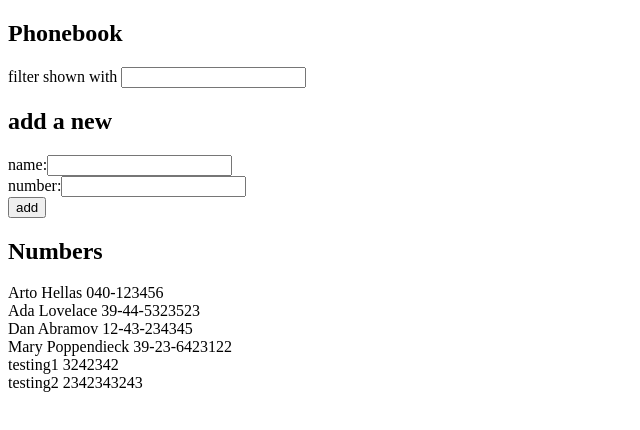
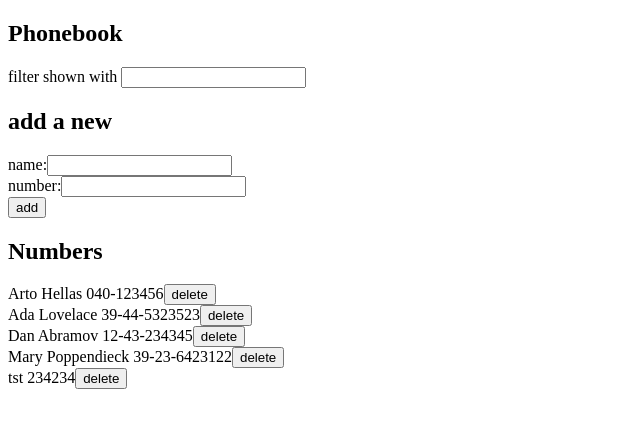
Before and after one commit to xsmh/fullstackopen, a React (Vite) app in the folder part2/phonebook/: page / in a window 1280 px wide. Shown: the top 430 px of the page, without its empty margins (0-640 px from the left). Built offline with nearby package versions, Linux system fonts and the light colour scheme; data requests are answered from the project's data file.

Commit message:
Add entry deletion

```diff
--- a/part2/phonebook/db.json
+++ b/part2/phonebook/db.json
@@ -1,34 +1,29 @@
 {
   "persons": [
     {
+      "id": "1",
       "name": "Arto Hellas",
-      "number": "040-123456",
-      "id": "1"
+      "number": "040-123456"
     },
     {
+      "id": "2",
       "name": "Ada Lovelace",
-      "number": "39-44-5323523",
-      "id": "2"
+      "number": "39-44-5323523"
     },
     {
+      "id": "3",
       "name": "Dan Abramov",
-      "number": "12-43-234345",
-      "id": "3"
+      "number": "12-43-234345"
     },
     {
+      "id": "4",
       "name": "Mary Poppendieck",
-      "number": "39-23-6423122",
-      "id": "4"
+      "number": "39-23-6423122"
     },
     {
-      "id": 5,
-      "name": "testing1",
-      "number": "3242342"
-    },
-    {
-      "id": 6,
-      "name": "testing2",
-      "number": "2342343243"
+      "id": "5",
+      "name": "tst",
+      "number": "234234"
     }
   ]
 }
--- a/part2/phonebook/src/App.jsx
+++ b/part2/phonebook/src/App.jsx
@@ -37,8 +37,12 @@ const Form = (props) => {
 }
 
 const Persons = (props) => {
+  return <div>{props.showPersons}</div>
+}
+
+const DeleteButton = ({ deletePerson }) => {
   return (
-    <div>{props.showPersons}</div>
+    <button onClick={deletePerson}>delete</button>
   )
 }
 
@@ -60,7 +64,7 @@ const App = () => {
     const newPerson = {
       name: newName,
       number: newNumber,
-      id: persons.length + 1
+      id: String(persons.length + 1)
     }
     const personAlreadyExists = persons.some((person) => person.name === newPerson.name);
     if (personAlreadyExists) {
@@ -88,12 +92,27 @@ const App = () => {
     setNewFilter(event.target.value);
   }
 
+  const deletePerson = (id) => {
+    personService.remove(id)
+      .then(response => {
+        setPersons(persons.filter(person => person.id !== id));
+      })
+      .catch(error => console.error(error))
+  }
+
   const showPersons = () => {
+    console.log(persons)
     const filteredPerson = persons.find((person) => person.name.toLowerCase() === newFilter.toLowerCase());
     if (newFilter !== "" && filteredPerson) {
       return <div>{filteredPerson.name} {filteredPerson.number}</div>
     } else {
-      return persons.map((person) => { return (<div key={person.id}>{person.name} {person.number}</div>) })
+      return persons.map((person) => {
+        return (
+          <div key={person.id}>{person.name} {person.number}
+            <DeleteButton deletePerson={() => deletePerson(person.id)} />
+          </div>
+        )
+      })
     }
   }
   return (
--- a/part2/phonebook/src/services/persons.js
+++ b/part2/phonebook/src/services/persons.js
@@ -16,8 +16,14 @@ const update = (id, newPerson) => {
   return request.then(response => response.data)
 }
 
+const remove = (id) => {
+  const request = axios.delete(`${baseUrl}/${id}`);
+  return request.then(response => response.data)
+}
+
 export default {
   getAll,
   create,
-  update
+  update,
+  remove
 }
```
